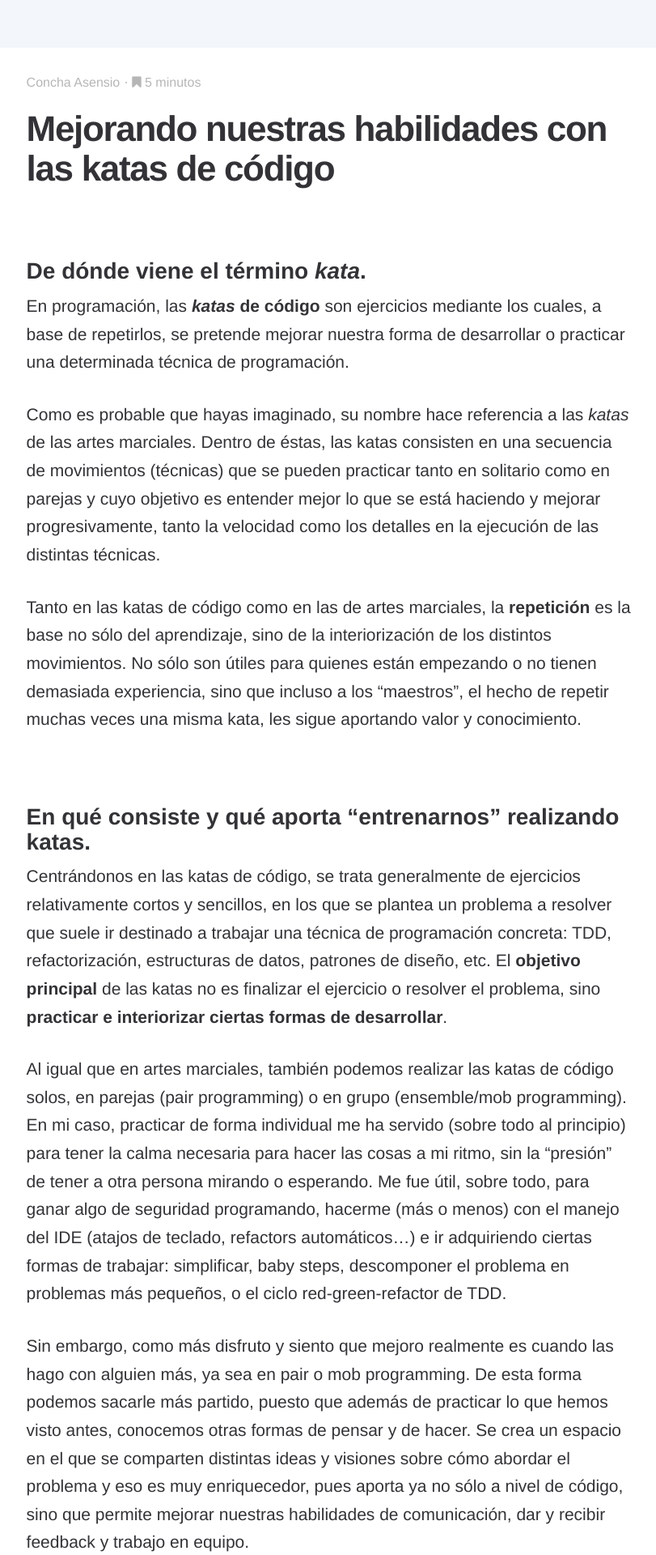
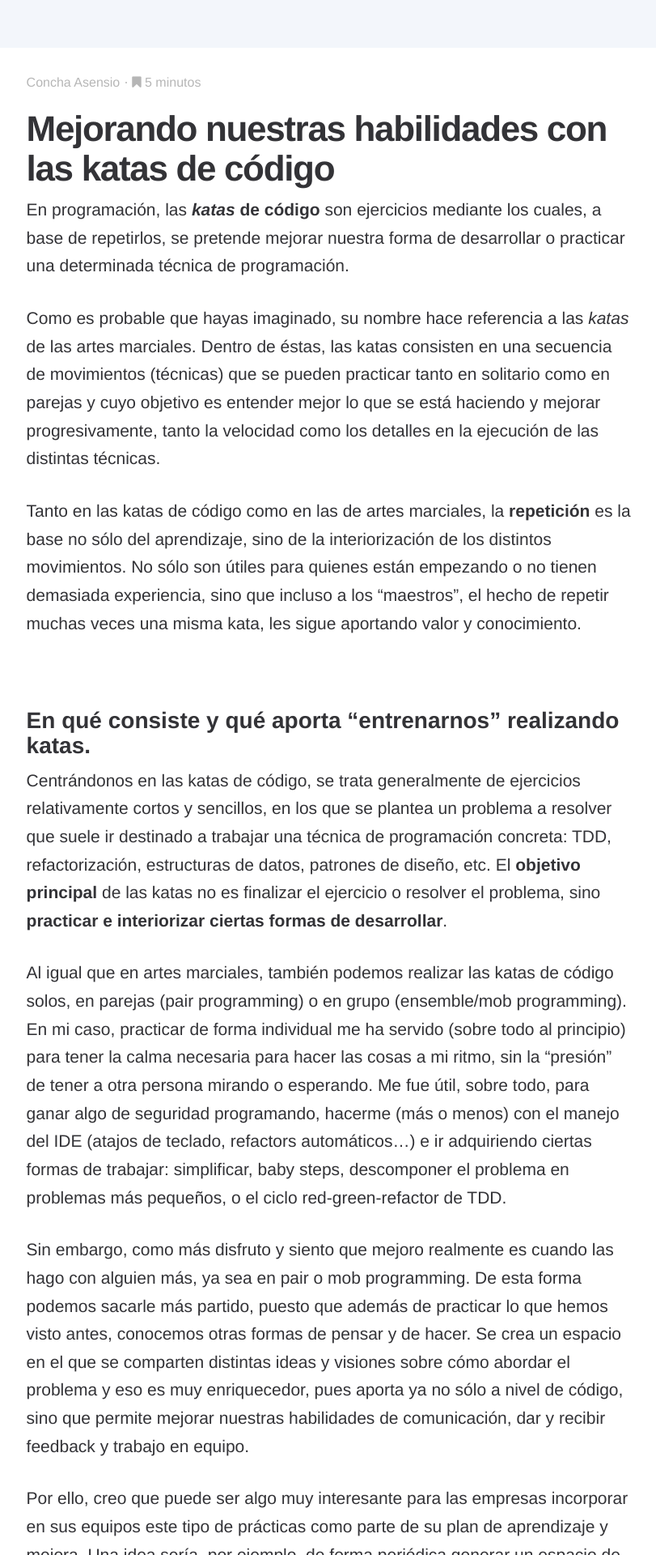
Before and after one commit to CodiumTeam/CodiumTeam.github.io, a Jekyll site: the page built from _posts/2022-11-07-mejorando-nuestras-habilidades-con-katas-de-codigo.md, in a window 1280 px wide. Shown: the part 401-2321 px from the top of the page at 81% size, without its empty margins (233-1044 px from the left). Built offline with Jekyll 4.4.1, drawn with Linux system fonts in a browser that asks for light colours; some web fonts are replaced.

Commit message:
Remove first subtitle to have a better preview of the home

```diff
--- a/_posts/2022-11-07-mejorando-nuestras-habilidades-con-katas-de-codigo.md
+++ b/_posts/2022-11-07-mejorando-nuestras-habilidades-con-katas-de-codigo.md
@@ -8,7 +8,6 @@ feature_image: post-assets/code-katas
 read_time : 5
 ---
 
-## De dónde viene el término *kata*.
 En programación, las ***katas*** **de código** son ejercicios mediante los cuales, a base de repetirlos, se pretende mejorar nuestra forma de desarrollar o practicar una determinada técnica de programación.
 
 Como es probable que hayas imaginado, su nombre hace referencia a las *katas* de las artes marciales. Dentro de éstas, las katas consisten en una secuencia de movimientos (técnicas) que se pueden practicar tanto en solitario como en parejas y cuyo objetivo es entender mejor lo que se está haciendo y mejorar progresivamente, tanto la velocidad como los detalles en la ejecución de las distintas técnicas.
```
